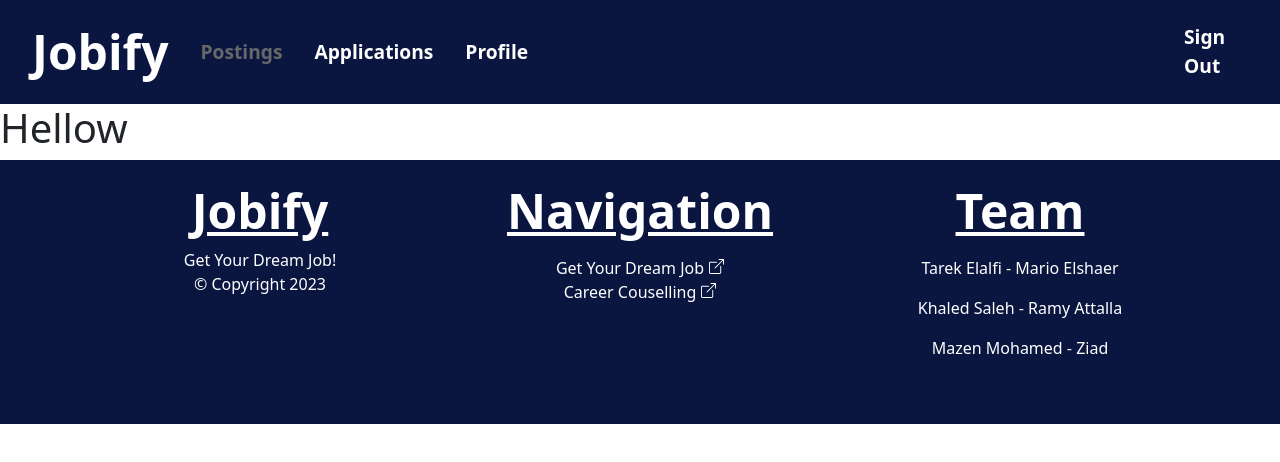
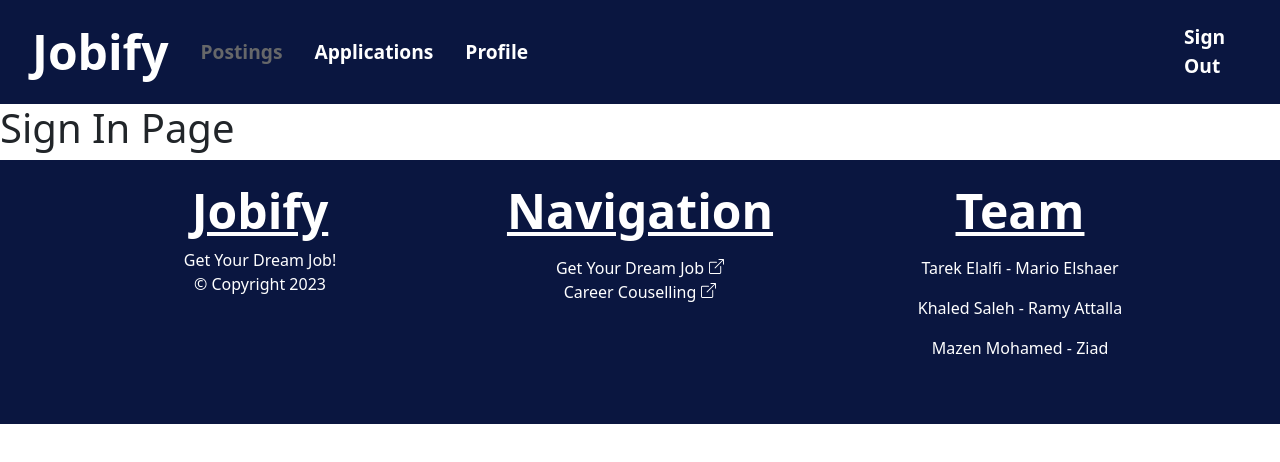
Before and after one commit to ramy-att/trivial-soen341project2023, a React (Create React App) app in the folder client/: page /signin in a window 1280 px wide. Shown: the top 462 px of the page. Built offline with nearby package versions, Linux system fonts and the light colour scheme.

Commit message:
clean up files

```diff
--- a/client/src/pages/SignIn.js
+++ b/client/src/pages/SignIn.js
@@ -1,6 +1,6 @@
 import React from "react";
 
 const SignIn = () => {
-  return <h1>Hellow</h1>;
+  return <h1> Sign In Page</h1>;
 };
 export default SignIn;
```
Also changed, not shown: package.json (line endings or trailing spaces), 1 other file (tests, documents, lock files or other folders).
